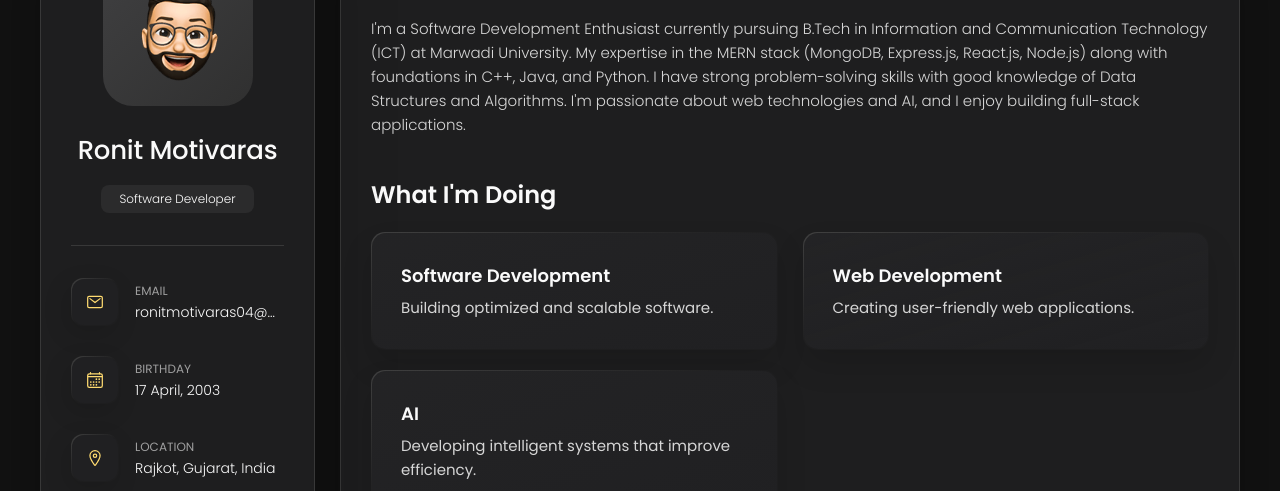
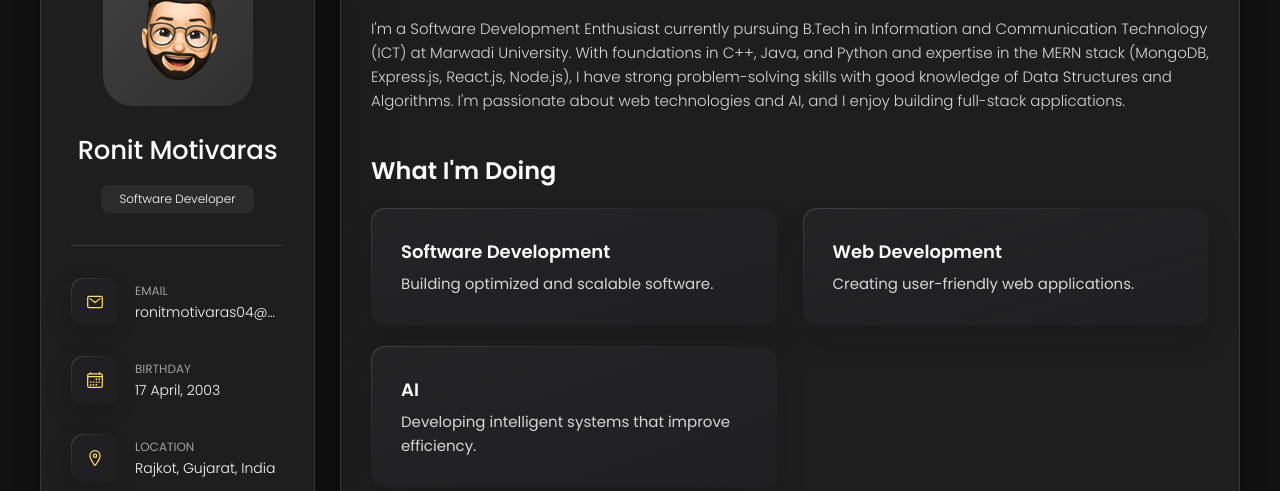
Before and after one commit to ronitmotivaras/Portfolio, a plain HTML site: page index.html in a window 1280 px wide. Shown: the part 162-653 px from the top of the page. Drawn offline with nearby package versions, Linux system fonts and the light colour scheme.

Commit message:
Add changes

```diff
--- a/index.html
+++ b/index.html
@@ -191,7 +191,7 @@
 
         <section class="about-text">
           <p>
-            I'm a Software Development Enthusiast currently pursuing B.Tech in Information and Communication Technology (ICT) at Marwadi University. My expertise in the MERN stack (MongoDB, Express.js, React.js, Node.js) along with foundations in C++, Java, and Python. I have strong problem-solving skills with good knowledge of Data Structures and Algorithms. I'm passionate about web technologies and AI, and I enjoy building full-stack applications.
+            I'm a Software Development Enthusiast currently pursuing B.Tech in Information and Communication Technology (ICT) at Marwadi University. With foundations in C++, Java, and Python and expertise in the MERN stack (MongoDB, Express.js, React.js, Node.js), I have strong problem-solving skills with good knowledge of Data Structures and Algorithms. I'm passionate about web technologies and AI, and I enjoy building full-stack applications.
           </p>
         </section>
 
```
Also changed, not shown: 1 other file.
